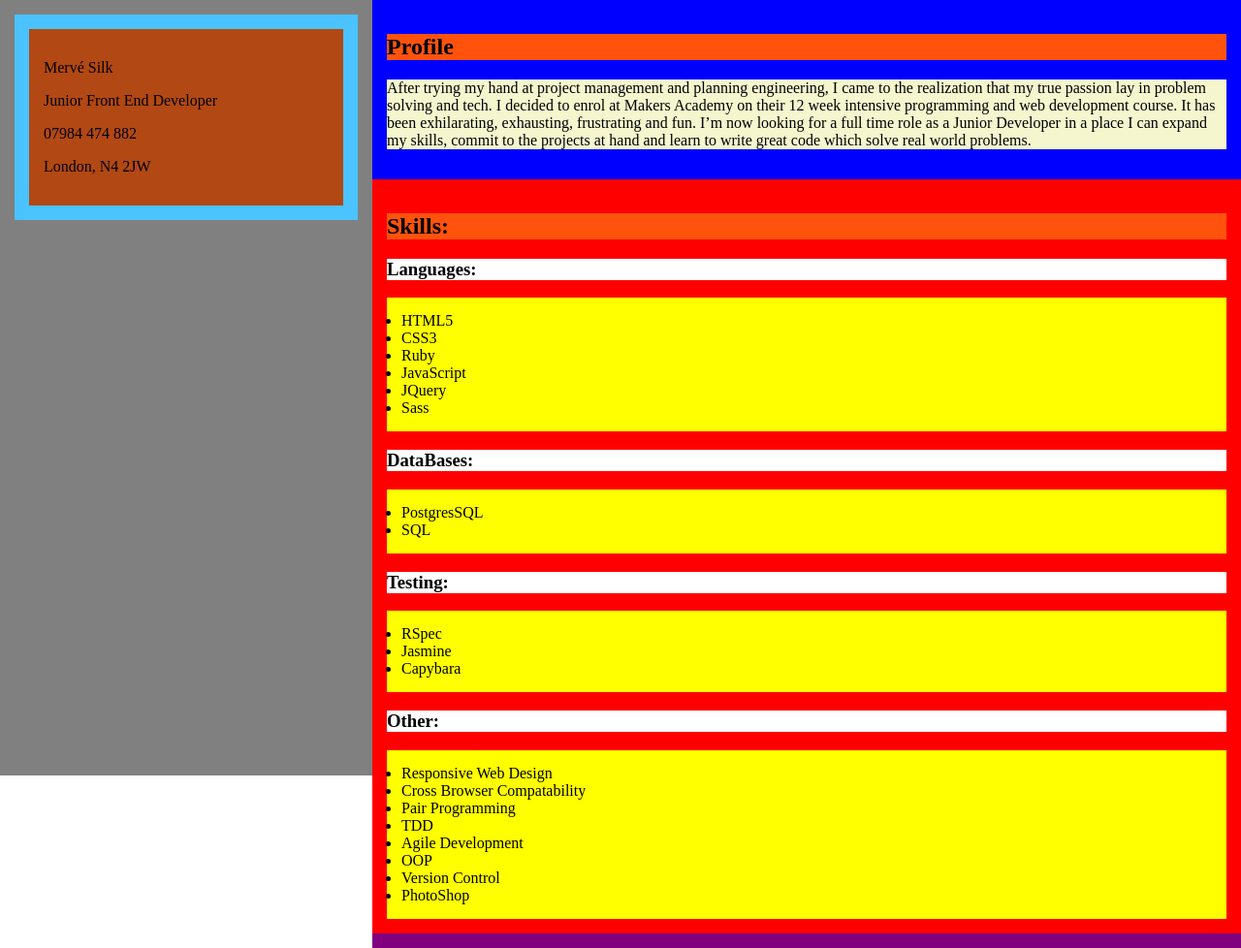
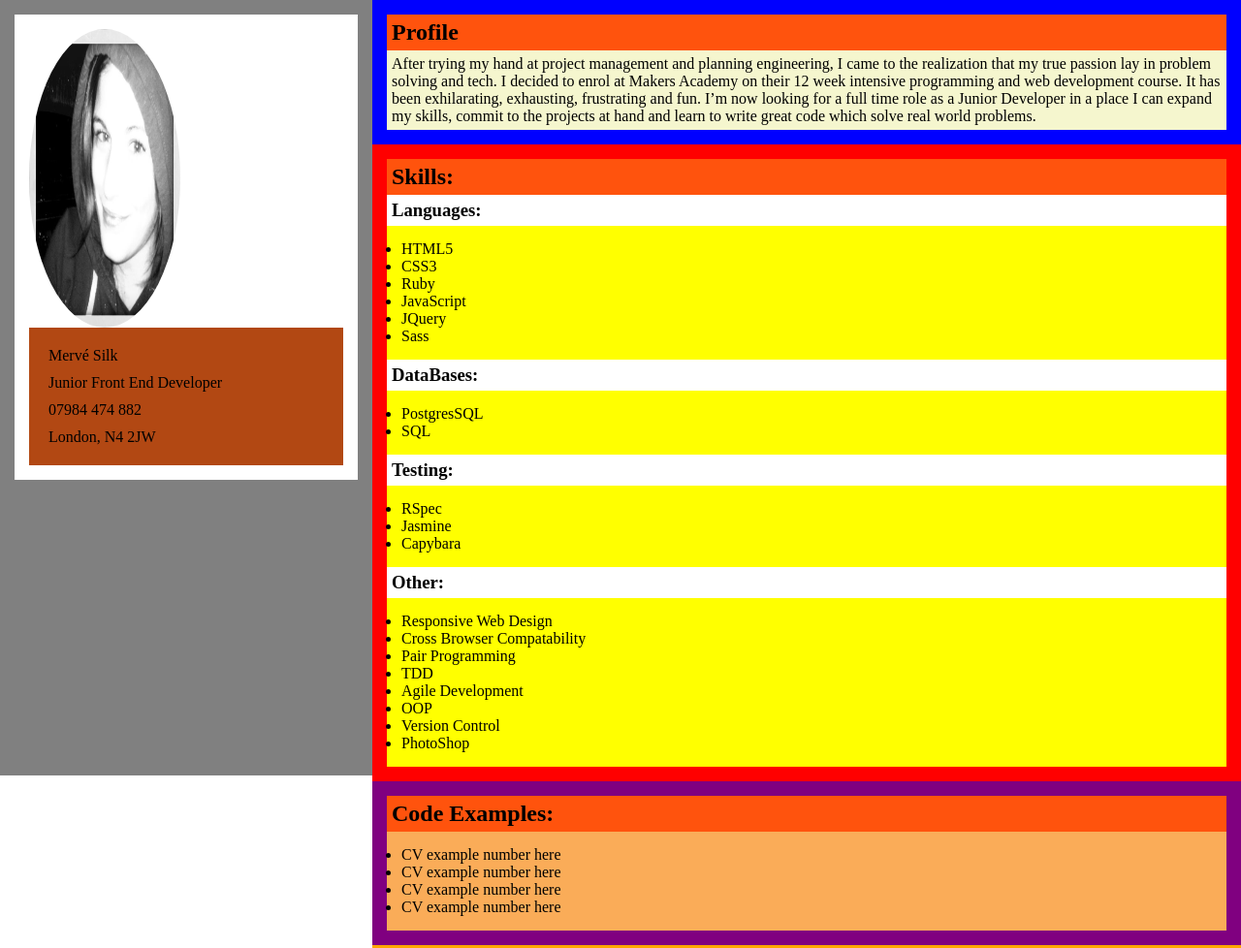
Before and after one commit to Mervodactyl/Frontend, a plain HTML site: page Frontend/cvs/cv1.html in a window 1280 px wide. Shown: the top 978 px of the page at 97% size. Drawn offline with Linux system fonts and the light colour scheme.

Commit message:
image added to aside element

```diff
--- a/Frontend/cvs/css_cv_stylesheets/cv1_css_stylesheet.css
+++ b/Frontend/cvs/css_cv_stylesheets/cv1_css_stylesheet.css
@@ -18,15 +18,26 @@ html, body {
 }
 
 h1 {
+  padding: 5px;
+  margin: 0;
   background-color: white;
 }
 
 h2 {
+  padding: 5px;
+  margin: 0;
   background-color: #FF530D;
 }
 
 h3 {
+  padding: 5px;
+  margin: 0;
   background-color: white;
+}
+
+p {
+  padding: 5px;
+  margin: 0;
 }
 
 aside {
@@ -38,11 +49,21 @@ aside {
   padding: 15px;
   background-color: gray;
 }
+  aside img {
+    /*padding: 10% 10% 10% 20%;*/
+    /*float: right;*/
+    margin: 0;
+    width: 48%;
+    height: 40%;
+    border-radius: 50%
+  }
   aside #info-card {
     padding: 15px;
-    background-color: #4AC3FF;
+    background-color: white;
   }
     aside #info-card #contact {
+      /*clear: left;*/
+      /*float: right;*/
       padding: 15px;
       background-color: #B24813;
     }
@@ -52,7 +73,6 @@ main {
   left: 30%;
   width: 70%;
   height: 100%;
-  padding: 15px yellow;
 }
 
 #profile {
--- a/Frontend/cvs/cv1.html
+++ b/Frontend/cvs/cv1.html
@@ -8,6 +8,9 @@
     <body>
       <aside>
         <div id="info-card">
+          <!-- <div id="profile-pic"> -->
+            <img src="./images/propho.jpg" alt="professional picture" title="a smile a day">
+          <!-- </div> -->
           <div id="contact">
             <p>Mervé Silk</p>
             <p>Junior Front End Developer</p>
```
Also changed, not shown: Frontend/cvs/images/propho.jpg (added).
